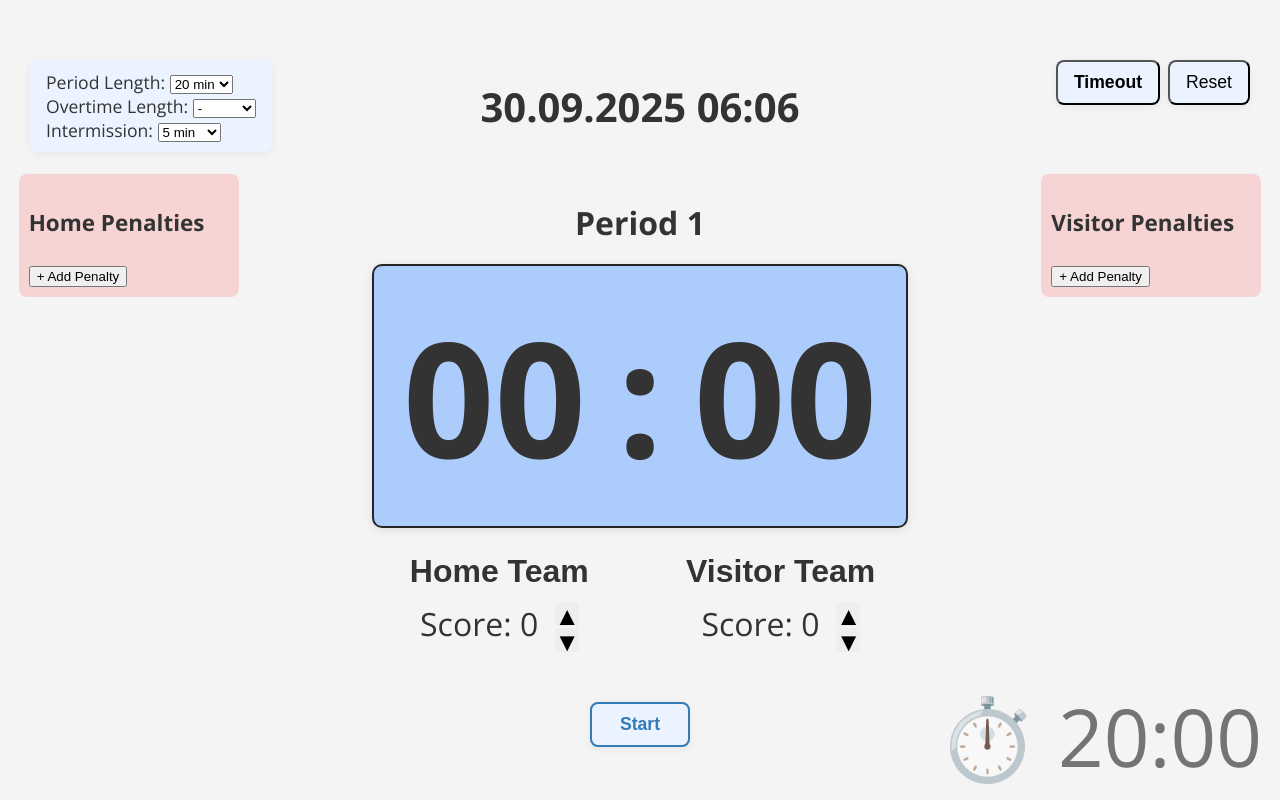
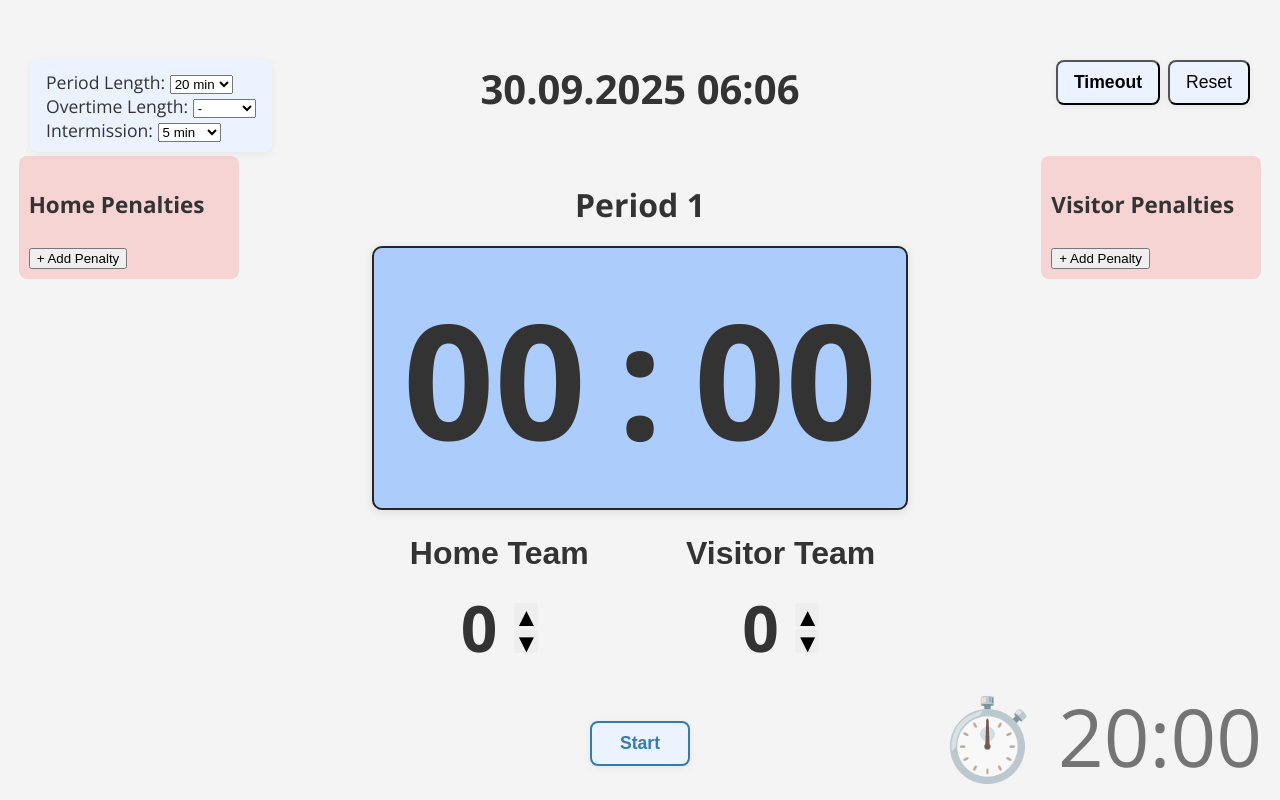
Before and after one commit to fc7/hockey-timekeeper-app, a plain HTML site: page src/index.html in a window 1280 px wide. Drawn offline with nearby package versions, Linux system fonts and the light colour scheme.

Commit message:
Better score display

```diff
--- a/src/index.html
+++ b/src/index.html
@@ -52,7 +52,7 @@
                     <div class="team" id="team1">
                         <input type="text" id="team1Name" class="team-name" value="Home Team" />
                         <div class="score" id="score1">
-                            Score: <span id="score1Value">0</span>
+                            <span id="score1Value">0</span>
                             <span class="score-widget">
                                 <button class="score-btn score-up" id="score1Up">&#9650;</button>
                                 <button class="score-btn score-down" id="score1Down">&#9660;</button>
@@ -62,7 +62,7 @@
                     <div class="team" id="team2">
                         <input type="text" id="team2Name" class="team-name" value="Visitor Team" />
                         <div class="score" id="score2">
-                            Score: <span id="score2Value">0</span>
+                            <span id="score2Value">0</span>
                             <span class="score-widget">
                                 <button class="score-btn score-up" id="score2Up">&#9650;</button>
                                 <button class="score-btn score-down" id="score2Down">&#9660;</button>
--- a/src/styles/main.css
+++ b/src/styles/main.css
@@ -61,6 +61,11 @@ h2 {
     width: 100%;
     max-width: 600px;
     margin: 20px 0;
+}
+
+#score1Value, #score2Value {
+    font-size: 2em;
+    font-weight: 700;
 }
 
 .team {
@@ -148,7 +153,7 @@ h2 {
 .score-widget {
     display: inline-flex;
     flex-direction: column;
-    vertical-align: middle;
+    vertical-align: 60%;
     margin-left: 8px;
 }
 
```
